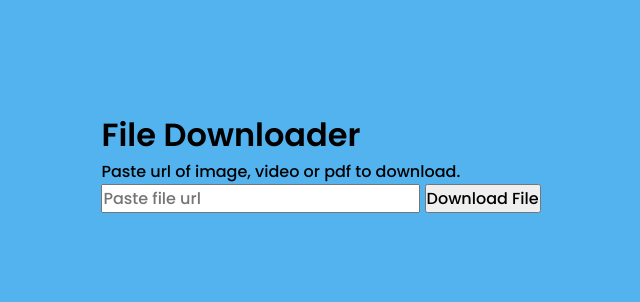
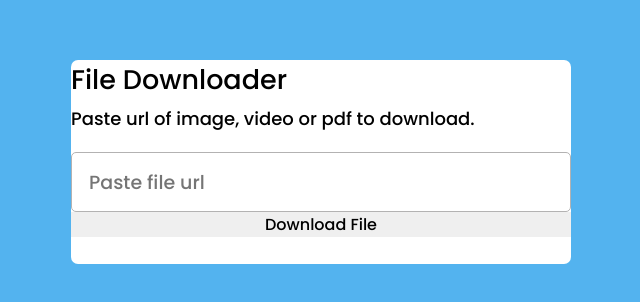
Before and after one commit to YousefXI/File-Downloader-App, a plain HTML site: page index.html in a window 1280 px wide. Shown: the part 238-540 px from the top of the page, without its empty margins (319-959 px from the left). Drawn offline with Linux system fonts and the light colour scheme.

Commit message:
Update style.css

```diff
--- a/style.css
+++ b/style.css
@@ -68,3 +68,40 @@ body {
    background: var(--primary);
    min-height: 100vh;
 }
+
+.wrapper {
+   width: 500px;
+   background: #fff;
+   border-radius: 7px;
+   padding: 20px 25px 15;
+}
+
+header h1 {
+   font-size: 27px;
+   font-weight: 500;
+}
+
+header p {
+   font-size: 18px;
+   margin-top: 5px;
+}
+
+form {
+   margin: 20px 0 27px;
+}
+
+form input {
+   width: 100%;
+   height: 60px;
+   outline: none;
+   border-radius: 5px;
+   font-size: 19px;
+   padding: 0 17px;
+   border: 1px solid #b3b2b2;
+}
+
+form button {
+   width: 100%;
+   border: none;
+   outline: none;
+}
```
